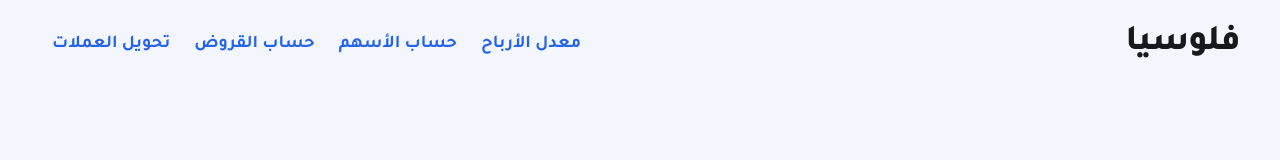
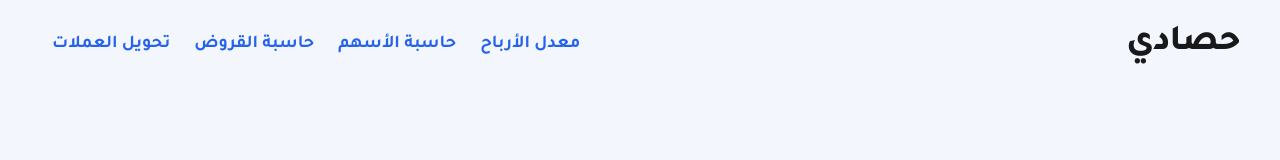
Before and after one commit to HassanAlabdulal/Hasady, a Next.js app: page / in a window 1280 px wide. Shown: the top 160 px of the page. Built offline with nearby package versions, Linux system fonts and the light colour scheme.

Commit message:
enhance: change the name, enhance the readability

```diff
--- a/components/nav.tsx
+++ b/components/nav.tsx
@@ -40,7 +40,7 @@ export default function Nav() {
               href="/"
             >
               <h1 className="scroll-m-20 text-2xl font-extrabold tracking-tight lg:text-4xl">
-                فلوسيا
+                حصادي
               </h1>
             </a>
           </motion.div>
@@ -86,8 +86,12 @@ export default function Nav() {
 
         {/* Navigation Links for large screens */}
         <div className="relative hidden text-lg sm:flex  ">
-          {["معدل الأرباح", "حساب الأسهم", "حساب القروض", "تحويل العملات"].map(
-            (item) => (
+          {[
+            "معدل الأرباح",
+            "حاسبة الأسهم",
+            "حاسبة القروض",
+            "تحويل العملات",
+          ].map((item) => (
             <a
               key={item}
               className="relative mx-3 font-bold text-primary transition-all duration-200 delay-50"
@@ -104,8 +108,7 @@ export default function Nav() {
                 animate={activeLink === item ? "visible" : "hidden"}
               />
             </a>
-            )
-          )}
+          ))}
         </div>
 
         {/* Navigation Links for small screens */}
@@ -127,14 +130,14 @@ export default function Nav() {
 "
                 href="/"
               >
-                حساب الأسهم
+                حاسبة الأسهم
               </a>
               <a
                 className="my-2 font-bold
 "
                 href="/"
               >
-                حساب القروض
+                حاسبة القروض
               </a>
               <a
                 className="my-2 font-bold
```
Lines whose indentation alone changed are shown as unchanged.
